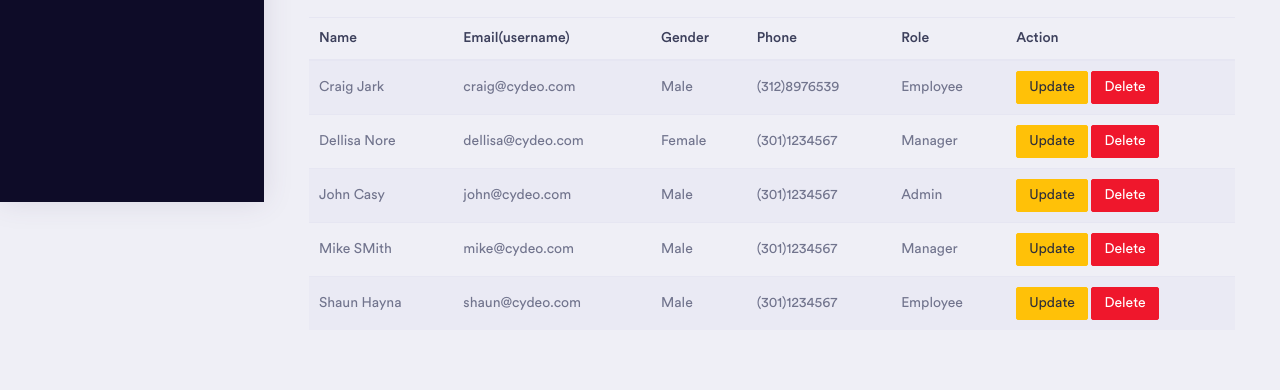
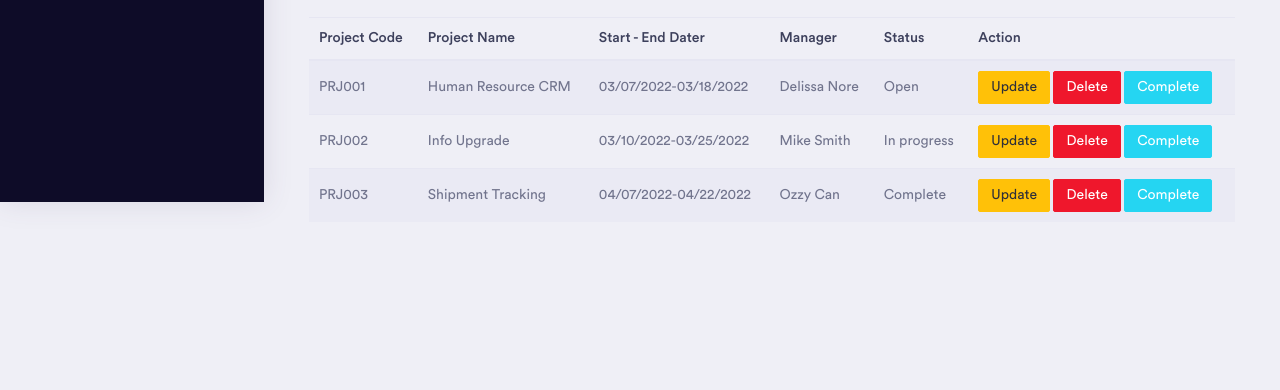
Before and after one commit to skemail/ticketing-ui, a plain HTML site: page project-create.html in a window 1280 px wide. Shown: the part 658-1048 px from the top of the page. After the commit the page ends 940 px from the top, so only its background shows below. Drawn offline with Linux system fonts and the light colour scheme.

Commit message:
project-create page completed

```diff
--- a/project-create.html
+++ b/project-create.html
@@ -272,7 +272,8 @@
                                         <div class="form-group col-12">
                                             <label for="projectdetails" class="col-form-label">Project Details</label>
 
-                                            <textarea placeholder="Write your project details..." class="form-control" id="projectdetails" rows="2" ></textarea>
+                                            <textarea placeholder="Write your project details..." class="form-control"
+                                                      id="projectdetails" rows="2"></textarea>
                                         </div>
                                     </div>
                                     <div class="row">
@@ -291,28 +292,29 @@
                         <!-- ============================================================== -->
                         <div class="col-xl-12 col-lg-12 col-md-12 col-sm-12 col-12">
                             <div class="page-header" id="bottom">
-                                <h2 class="pageheader-title">User List</h2>
+                                <h2 class="pageheader-title">Project List</h2>
                             </div>
 
                             <table class="table table-striped">
                                 <thead>
                                 <tr>
-                                    <th scope="col">Name</th>
-                                    <th scope="col">Email(username)</th>
-                                    <th scope="col">Gender</th>
-                                    <th scope="col">Phone</th>
-                                    <th scope="col">Role</th>
+                                    <th scope="col">Project Code</th>
+                                    <th scope="col">Project Name</th>
+                                    <th scope="col">Start - End Dater</th>
+                                    <th scope="col">Manager</th>
+                                    <th scope="col">Status</th>
                                     <th scope="col">Action</th>
                                 </tr>
                                 </thead>
                                 <tbody>
                                 <tr>
-                                    <td>Craig Jark</td>
-                                    <td>craig@cydeo.com</td>
-                                    <td>Male</td>
-                                    <td>(312)8976539</td>
-                                    <td>Employee</td>
+                                    <td>PRJ001</td>
+                                    <td>Human Resource CRM</td>
+                                    <td>03/07/2022-03/18/2022</td>
+                                    <td>Delissa Nore</td>
+                                    <td>Open</td>
                                     <td>
+
                                         <a href="#">
                                             <button class="btn btn-warning btn-sm">
                                                 Update
@@ -323,52 +325,66 @@
                                                 Delete
                                             </button>
                                         </a>
+                                        <a href="#">
+                                            <button class="btn btn-info btn-sm">
+                                                Complete
+                                            </button>
+                                        </a>
 
 
                                     </td>
                                 </tr>
                                 <tr>
-                                    <td>Dellisa Nore
-                                    </th>
-                                    <td>dellisa@cydeo.com</td>
-                                    <td>Female</td>
-                                    <td>(301)1234567</td>
-                                    <td>Manager</td>
-                                    <td><a href="#" class="btn btn-warning  btn-sm">Update</a> <a href="#"
-                                                                                                  class="btn btn-danger btn-sm">Delete</a>
+                                    <td>PRJ002</td>
+                                    <td>Info Upgrade</td>
+                                    <td>03/10/2022-03/25/2022</td>
+                                    <td>Mike Smith</td>
+                                    <td>In progress</td>
+                                    <td>
+
+                                        <a href="#">
+                                            <button class="btn btn-warning btn-sm">
+                                                Update
+                                            </button>
+                                        </a>
+                                        <a href="#">
+                                            <button class="btn btn-danger btn-sm">
+                                                Delete
+                                            </button>
+                                        </a>
+                                        <a href="#">
+                                            <button class="btn btn-info btn-sm">
+                                                Complete
+                                            </button>
+                                        </a>
+
+
                                     </td>
                                 </tr>
                                 <tr>
-                                    <td>John Casy
-                                    </th>
-                                    <td>john@cydeo.com</td>
-                                    <td>Male</td>
-                                    <td>(301)1234567</td>
-                                    <td>Admin</td>
-                                    <td><a href="#" class="btn btn-warning  btn-sm">Update</a> <a href="#"
-                                                                                                  class="btn btn-danger btn-sm">Delete</a>
-                                    </td>
-                                </tr>
-                                <tr>
-                                    <td>Mike SMith
-                                    </th>
-                                    <td>mike@cydeo.com</td>
-                                    <td>Male</td>
-                                    <td>(301)1234567</td>
-                                    <td>Manager</td>
-                                    <td><a href="#" class="btn btn-warning  btn-sm">Update</a> <a href="#"
-                                                                                                  class="btn btn-danger btn-sm">Delete</a>
-                                    </td>
-                                </tr>
-                                <tr>
-                                    <td>Shaun Hayna
-                                    </th>
-                                    <td>shaun@cydeo.com</td>
-                                    <td>Male</td>
-                                    <td>(301)1234567</td>
-                                    <td>Employee</td>
-                                    <td><a href="#" class="btn btn-warning  btn-sm">Update</a> <a href="#"
-                                                                                                  class="btn btn-danger btn-sm">Delete</a>
+                                    <td>PRJ003</td>
+                                    <td>Shipment Tracking</td>
+                                    <td>04/07/2022-04/22/2022</td>
+                                    <td>Ozzy Can</td>
+                                    <td>Complete</td>
+                                    <td>
+
+                                        <a href="#">
+                                            <button class="btn btn-warning btn-sm">
+                                                Update
+                                            </button>
+                                        </a>
+                                        <a href="#">
+                                            <button class="btn btn-danger btn-sm">
+                                                Delete
+                                            </button>
+                                        </a>
+                                        <a href="#">
+                                            <button class="btn btn-info btn-sm">
+                                                Complete
+                                            </button>
+                                        </a>
+
                                     </td>
                                 </tr>
                                 </tbody>
```
